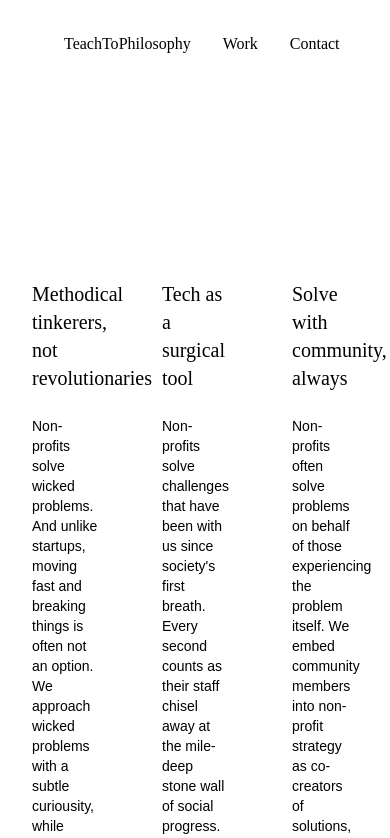
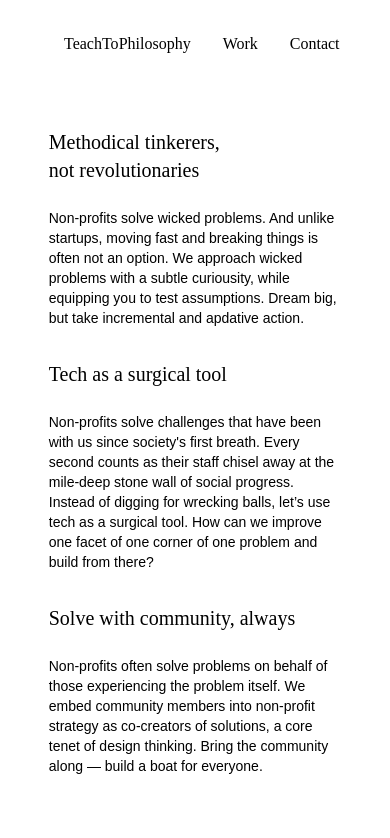
Before and after one commit to owen-myers/teach-to-site-v2, a Next.js app: page /philosophy in a window 390 px wide. Shown: the top 838 px of the page. Built offline with nearby package versions, Linux system fonts and the light colour scheme; a web font is replaced by a local one.

Commit message:
Updated mobile resposiveness
Made the "philosophy" page mobile responsive by making the columns appear vertically on smaller screens.

```diff
--- a/app/globals.css
+++ b/app/globals.css
@@ -5,3 +5,10 @@
 @tailwind base;
 @tailwind components;
 @tailwind utilities;
+
+@media (max-width: 768px) {
+    .container {
+        flex-direction: column;
+        margin-top: 2.5rem;
+    }
+}
--- a/app/philosophy/page.tsx
+++ b/app/philosophy/page.tsx
@@ -2,8 +2,8 @@
 export default function Philosophy() {
     return (
         <div>
-            <div className="flex justify-between max-w-4xl mx-auto mt-40">
-                <div className="w-1/3 p-8">
+            <div className="container flex-wrap flex justify-between max-w-4xl mx-auto mt-40">
+                <div className="mx-auto text-left w-3/4 md:w-1/3 md:pr-8 mb-8">
                     <h1 className="font-averia text-xl mb-6">Methodical tinkerers,<br/> not revolutionaries</h1>
                     <p className="font-chivo text-sm">Non-profits solve wicked problems. And unlike startups,
                     moving fast and breaking things is often not an option. We approach wicked problems with
@@ -11,7 +11,7 @@ export default function Philosophy() {
                     and apdative action.
                     </p>
                 </div>
-                <div className="w-1/3 p-8">
+                <div className="mx-auto text-left w-3/4 md:w-1/3 md:px-8 mb-8">
                     <h1 className="font-averia text-xl mb-6">Tech as a surgical tool</h1>
                     <p className="font-chivo text-sm">Non-profits solve challenges that have been with us since
                     society's first breath. Every second counts as their staff chisel away at the mile-deep
@@ -19,7 +19,7 @@ export default function Philosophy() {
                     a surgical tool. How can we improve one facet of one corner of one problem and build from there?
                     </p>
                 </div>
-                <div className="w-1/3 p-8">
+                <div className="mx-auto text-left w-3/4 md:w-1/3 md:pl-8 mb-8">
                     <h1 className="font-averia text-xl mb-6">Solve with community, always</h1>
                     <p className="font-chivo text-sm">Non-profits often solve problems on behalf of those
                     experiencing the problem itself. We embed community members into non-profit strategy as
```
